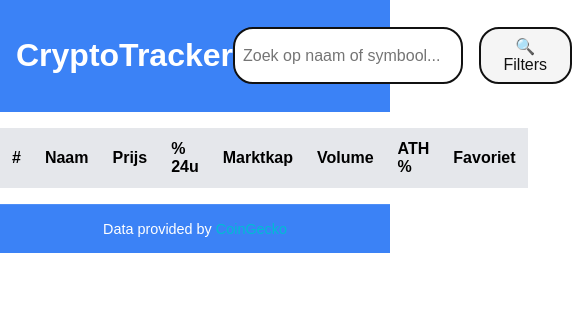
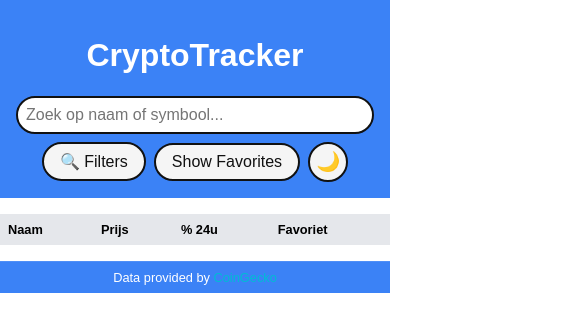
Before and after one commit to DarioDML/CryptoTracker, a website built with Vite: page index.html in a window 390 px wide. Shown: the top 332 px of the page, 585 px wide, since content can reach past the window. Built offline with nearby package versions, Linux system fonts and the light colour scheme; no server answers.

Commit message:
Integratie Responsive design

```diff
--- a/src/css/style.css
+++ b/src/css/style.css
@@ -35,8 +35,10 @@ body {
   padding: 0;
 }
 
-header {
+/* Header-styling */
+.header {
   display: flex;
+  flex-wrap: wrap; /* Zorg ervoor dat items naar een nieuwe regel gaan als er geen ruimte is */
   justify-content: space-between;
   align-items: center;
   padding: 1rem;
@@ -44,9 +46,22 @@ header {
   color: white;
 }
 
+.header-title {
+  flex: 1; /* Laat de titel meer ruimte innemen */
+  text-align: left;
+}
+
+.header-title h1 {
+  margin: 0;
+  font-size: 1.5rem;
+}
+
 .header-buttons {
   display: flex;
-  gap: 1rem;
+  flex-wrap: wrap; /* Zorg ervoor dat knoppen naar een nieuwe regel gaan als er geen ruimte is */
+  gap: 0.5rem;
+  justify-content: flex-end; /* Plaats de knoppen aan de rechterkant */
+  align-items: center;
 }
 
 .modern-toggle {
@@ -160,6 +175,7 @@ header {
 #crypto-table td {
   padding: 0.75rem;
   text-align: left;
+  font-size: 1rem;
 }
 
 #crypto-table tr:hover {
@@ -226,6 +242,11 @@ header {
 
 .footer-banner a:hover {
   text-decoration: underline;
+}
+
+.footer-banner {
+  font-size: 0.8rem; /* Verklein de tekst op kleinere schermen */
+  padding: 0.5rem;
 }
 
 html {
@@ -350,10 +371,60 @@ html {
 
 [data-theme="dark"] .input-group input {
   background-color: var(--background-dark);
-  color: var(--text-dark);
+  color: var (--text-dark);
   border: 1px solid var(--text-dark);
 }
 
 [data-theme="dark"] .input-group input:focus {
   border-color: var(--positive);
 }
+
+/* Responsive design voor kleinere schermen */
+@media (max-width: 768px) {
+  #crypto-table th:nth-child(1), /* Verberg de kolom met het rangnummer */
+  #crypto-table td:nth-child(1),
+  #crypto-table th:nth-child(5), /* Verberg de kolom met marktkapitalisatie */
+  #crypto-table td:nth-child(5),
+  #crypto-table th:nth-child(6), /* Verberg de kolom met volume */
+  #crypto-table td:nth-child(6),
+  #crypto-table th:nth-child(7), /* Verberg de kolom met ATH % */
+  #crypto-table td:nth-child(7) {
+    display: none;
+  }
+
+  #crypto-table th,
+  #crypto-table td {
+    font-size: 0.9rem; /* Verklein de tekst */
+    padding: 0.5rem; /* Verminder de padding */
+  }
+
+  .header {
+    flex-direction: column; /* Stapel de header-items verticaal */
+    align-items: center;
+  }
+
+  .header-title {
+    text-align: center; /* Centreer de titel op kleinere schermen */
+    margin-bottom: 1rem;
+  }
+
+  .header-buttons {
+    justify-content: center; /* Centreer de knoppen op kleinere schermen */
+  }
+
+  .modern-input {
+    width: 100%; /* Zorg ervoor dat de zoekbalk de volledige breedte gebruikt */
+  }
+
+  .footer-banner {
+    text-align: center; /* Centreer de tekst op kleinere schermen */
+  }
+}
+
+@media (max-width: 480px) {
+  #crypto-table th,
+  #crypto-table td {
+    font-size: 0.8rem; /* Nog kleinere tekst voor zeer kleine schermen */
+  }
+
+}
```
